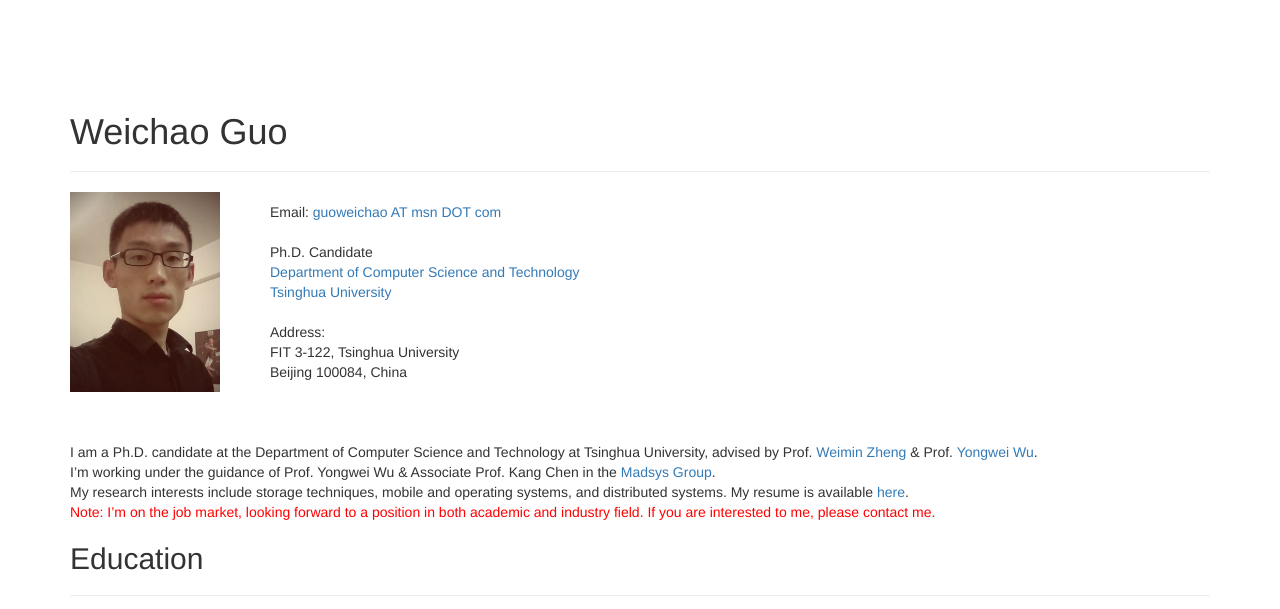
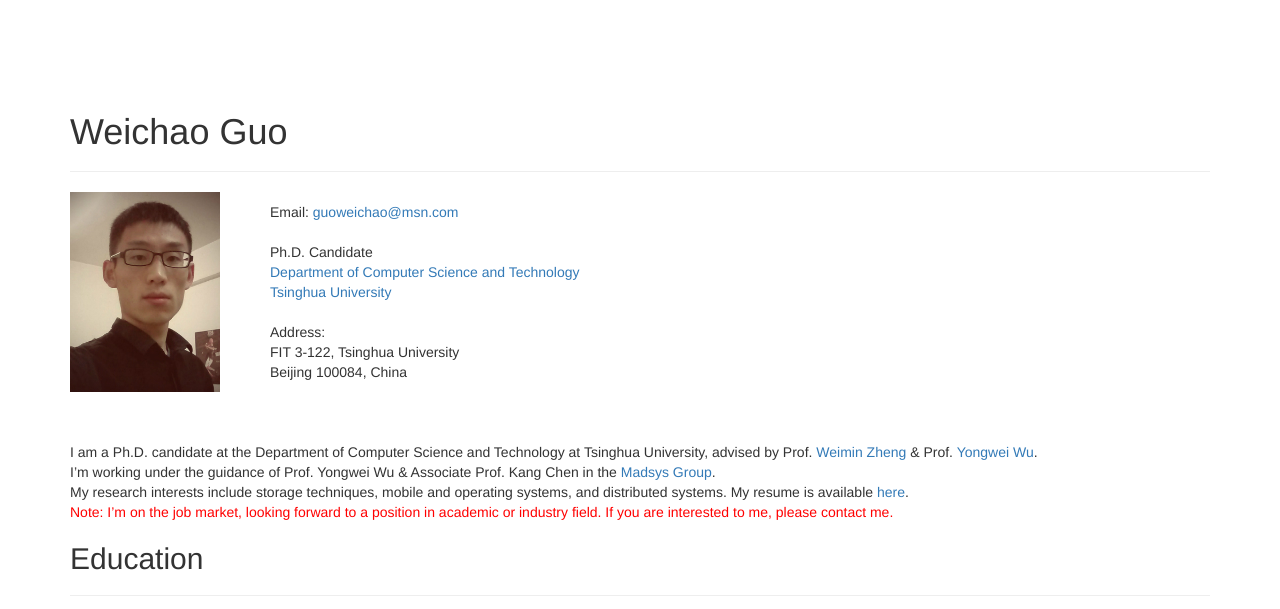
Before and after one commit to weichaoguo/weichaoguo.github.io, a Jekyll site: the page built from index.md, in a window 1280 px wide. Shown: the top 609 px of the page. Built offline with Jekyll 4.4.1, drawn with Linux system fonts in a browser that asks for light colours; nearby versions of some CDN libraries; library files that are not in the unit come from our copies.

Commit message:
revisions

```diff
--- a/index.md
+++ b/index.md
@@ -11,7 +11,7 @@ title: Weichao Guo
 <td style="width: 50px;">
 </td>
 <td>
-Email: <a href="mailto:guoweichao@mail.com">guoweichao AT msn DOT com</a>
+Email: <a href="mailto:guoweichao@msn.com">guoweichao@msn.com</a>
 <br>
 <br>
 Ph.D. Candidate
@@ -30,7 +30,7 @@ Beijing 100084, China
 I am a Ph.D. candidate at the Department of Computer Science and Technology at Tsinghua University, advised by Prof. [Weimin Zheng](http://www.tsinghua.edu.cn/publish/csen/4623/2010/20101224201009017453352/20101224201009017453352_.html) & Prof. [Yongwei Wu](http://madsys.cs.tsinghua.edu.cn/~yongweiwu).
 I'm working under the guidance of Prof. Yongwei Wu & Associate Prof. Kang Chen in the [Madsys Group](http://madsys.cs.tsinghua.edu.cn/).
 My research interests include storage techniques, mobile and operating systems, and distributed systems. My resume is available [here](/files/resume.pdf).
-<span style="color:red">Note: I'm on the job market, looking forward to a position in both academic and industry field. If you are interested to me, please contact me.</span>
+<span style="color:red">Note: I'm on the job market, looking forward to a position in academic or industry field. If you are interested to me, please contact me.</span>
 
 ## Education
 ---
```
